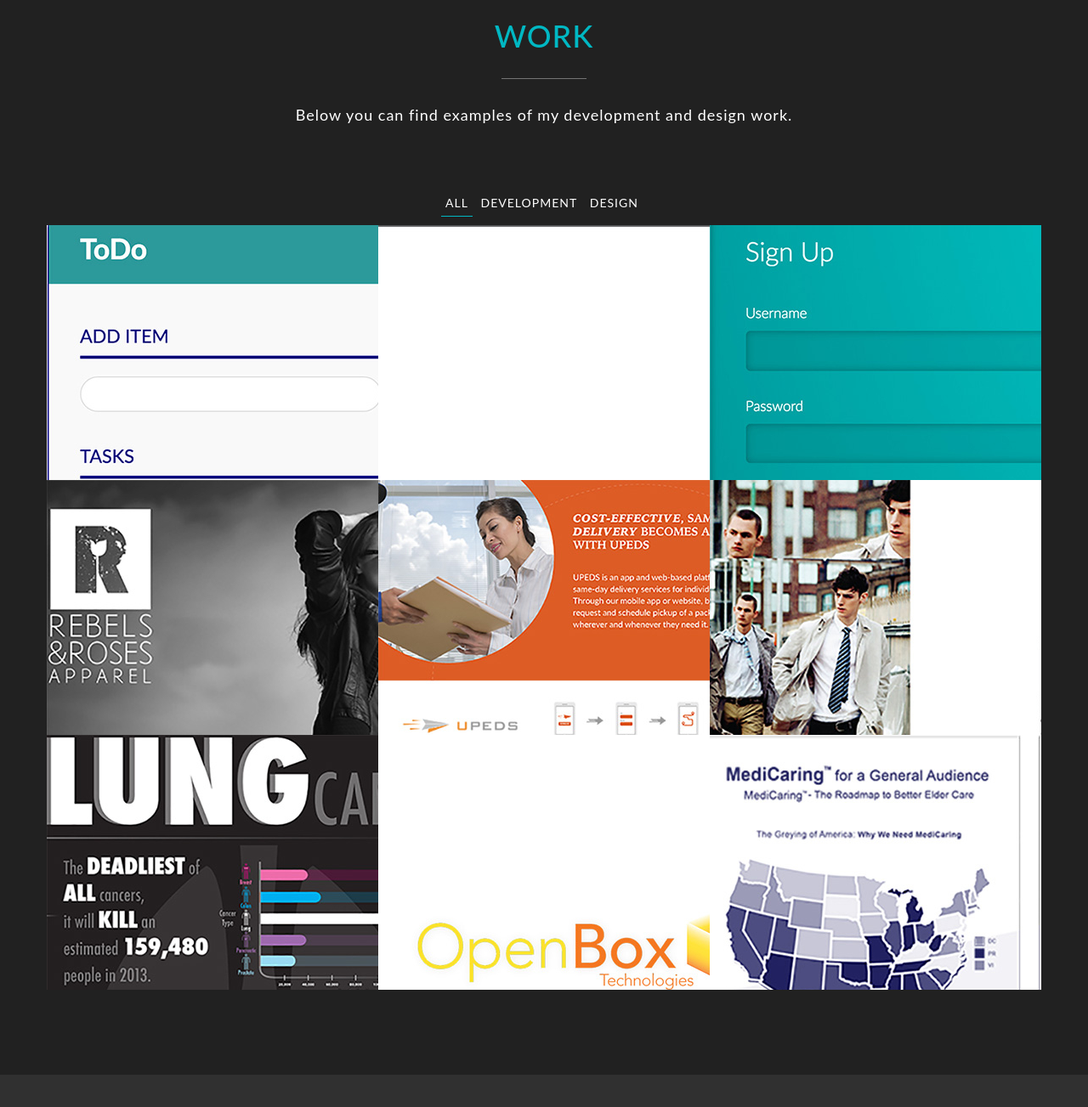
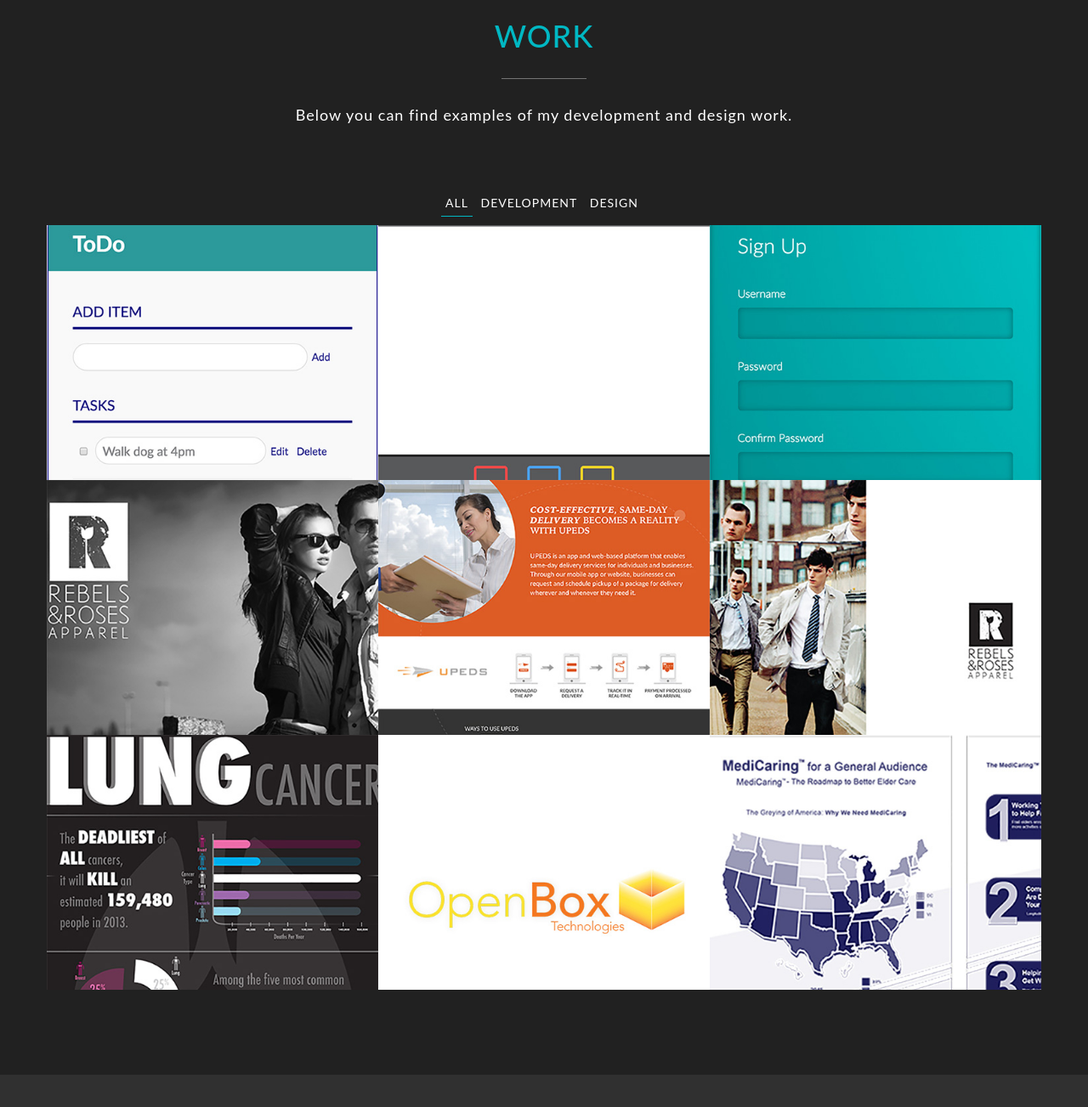
Before and after one commit to Bugs23/bugs23.github.io, a website: page index.html in a window 1280 px wide. Shown: the part 2142-3445 px from the top of the page at 85% size. Drawn offline with nearby package versions, Linux system fonts and the light colour scheme.

Commit message:
Updated inline css for portfolio images

```diff
--- a/index.html
+++ b/index.html
@@ -151,7 +151,7 @@
             </div>
             <div class="container">
                     <div class="row">
-                        <div class="col-md-4 col-sm-6 portfolio-category-item" style="background-image: url(assets/images/image3.jpg)" data-portfolio-category="dev">
+                        <div class="col-md-4 col-sm-6 portfolio-category-item" style="background: url(assets/images/image3.jpg) top / cover no-repeat" data-portfolio-category="dev">
                             <div class="portfolio-item-inner">
                                 <a href="projects/todo.html">
                                     <div class="overlay smoothTransition text-center">
@@ -168,7 +168,7 @@
                                 </a>
                             </div>
                         </div>
-                        <div class="col-md-4 col-sm-6 portfolio-category-item" style="background-image: url(assets/images/image2.jpg)" data-portfolio-category="dev">
+                        <div class="col-md-4 col-sm-6 portfolio-category-item" style="background: url(assets/images/image2.jpg) top / cover no-repeat" data-portfolio-category="dev">
                             <div class="portfolio-item-inner">
                                 <a href="projects/drawing-app.html">
                                     <div class="overlay smoothTransition text-center">
@@ -185,7 +185,7 @@
                                 </a>
                             </div>
                         </div>
-                        <div class="col-md-4 col-sm-6 portfolio-category-item" style="background-image: url(assets/images/image1.jpg)" data-portfolio-category="dev">
+                        <div class="col-md-4 col-sm-6 portfolio-category-item" style="background: url(assets/images/image1.jpg) top / cover no-repeat" data-portfolio-category="dev">
                             <div class="portfolio-item-inner">
                                 <a href="projects/password-confirmation.html">
                                     <div class="overlay smoothTransition text-center">
@@ -202,7 +202,7 @@
                                 </a>
                             </div>
                         </div>
-                        <div class="col-md-4 col-sm-6 portfolio-category-item" style="background-image: url(assets/images/image4.jpg)" data-portfolio-category="des">
+                        <div class="col-md-4 col-sm-6 portfolio-category-item" style="background: url(assets/images/image4.jpg) top / cover no-repeat" data-portfolio-category="des">
                             <div class="portfolio-item-inner">
                                 <a href="assets/images/image4.png">
                                     <div class="overlay smoothTransition text-center">
@@ -220,7 +220,7 @@
                                 </a>
                             </div>
                         </div>
-                        <div class="col-md-4 col-sm-6 portfolio-category-item" style="background-image: url(assets/images/image5.jpg)" data-portfolio-category="des">
+                        <div class="col-md-4 col-sm-6 portfolio-category-item" style="background: url(assets/images/image5.jpg) top / cover no-repeat" data-portfolio-category="des">
                             <div class="portfolio-item-inner">
                                 <a href="assets/images/image4.png">
                                     <div class="overlay smoothTransition text-center">
@@ -235,9 +235,27 @@
                                 </a>
                             </div>
                         </div>
-                        <div class="col-md-4 col-sm-6 portfolio-category-item" style="background-image: url(assets/images/image6.jpg)" data-portfolio-category="des">
+                        <div class="col-md-4 col-sm-6 portfolio-category-item" style="background: url(assets/images/image6.jpg) top / cover no-repeat" data-portfolio-category="des">
                             <div class="portfolio-item-inner">
                                 <a href="assets/images/image6.png">
+                                    <div class="overlay smoothTransition text-center">
+                                        <div class="overlay-text">
+                                            <h2 class="overlay-title">Rebels & Roses</h2>
+                                            <div class="overlay-underline"></div>
+                                            <div class="overlay-description">
+                                                <p>Branding</p>
+                                                <p>Identity</p>
+                                                <p>Logo</p>
+                                                <p>Stationery suite</p>
+                                            </div>
+                                        </div>
+                                    </div>
+                                </a>
+                            </div>
+                        </div>
+                        <div class="col-md-4 col-sm-6 portfolio-category-item" style="background: url(assets/images/image7.jpg) top / cover no-repeat" data-portfolio-category="des">
+                            <div class="portfolio-item-inner">
+                                <a href="assets/images/image7.png">
                                     <div class="overlay smoothTransition text-center">
                                         <div class="overlay-text">
                                             <h2 class="overlay-title">Lung Cancer Awareness</h2>
@@ -250,9 +268,9 @@
                                 </a>
                             </div>
                         </div>
-                        <div class="col-md-4 col-sm-6 portfolio-category-item" style="background-image: url(assets/images/image7.jpg)" data-portfolio-category="des">
+                        <div class="col-md-4 col-sm-6 portfolio-category-item" style="background: url(assets/images/image8.jpg) top / cover no-repeat" data-portfolio-category="des">
                             <div class="portfolio-item-inner">
-                                <a href="assets/images/image7.png">
+                                <a href="assets/images/image8.png">
                                     <div class="overlay smoothTransition text-center">
                                         <div class="overlay-text">
                                             <h2 class="overlay-title">OpenBox Technologies</h2>
@@ -265,30 +283,15 @@
                                 </a>
                             </div>
                         </div>
-                        <div class="col-md-4 col-sm-6 portfolio-category-item" style="background-image: url(assets/images/image8.jpg)" data-portfolio-category="des">
+                        <div class="col-md-4 col-sm-6 portfolio-category-item" style="background: url(assets/images/image9.jpg) top / cover no-repeat" data-portfolio-category="des">
                             <div class="portfolio-item-inner">
-                                <a href="assets/images/image8.png">
+                                <a href="assets/images/image9.png">
                                     <div class="overlay smoothTransition text-center">
                                         <div class="overlay-text">
                                             <h2 class="overlay-title">MediCaring</h2>
                                             <div class="overlay-underline"></div>
                                             <div class="overlay-description">
                                                 <p>Elder Care Brochure</p>
-                                            </div>
-                                        </div>
-                                    </div>
-                                </a>
-                            </div>
-                        </div>
-                        <div class="col-md-4 col-sm-6 portfolio-category-item" style="background-image: url(assets/images/image9.jpg)" data-portfolio-category="des">
-                            <div class="portfolio-item-inner">
-                                <a href="assets/images/image9.png">
-                                    <div class="overlay smoothTransition text-center">
-                                        <div class="overlay-text">
-                                            <h2 class="overlay-title">SPEED Magazine</h2>
-                                            <div class="overlay-underline"></div>
-                                            <div class="overlay-description">
-                                                <p>Article Spread</p>
                                             </div>
                                         </div>
                                     </div>
```
